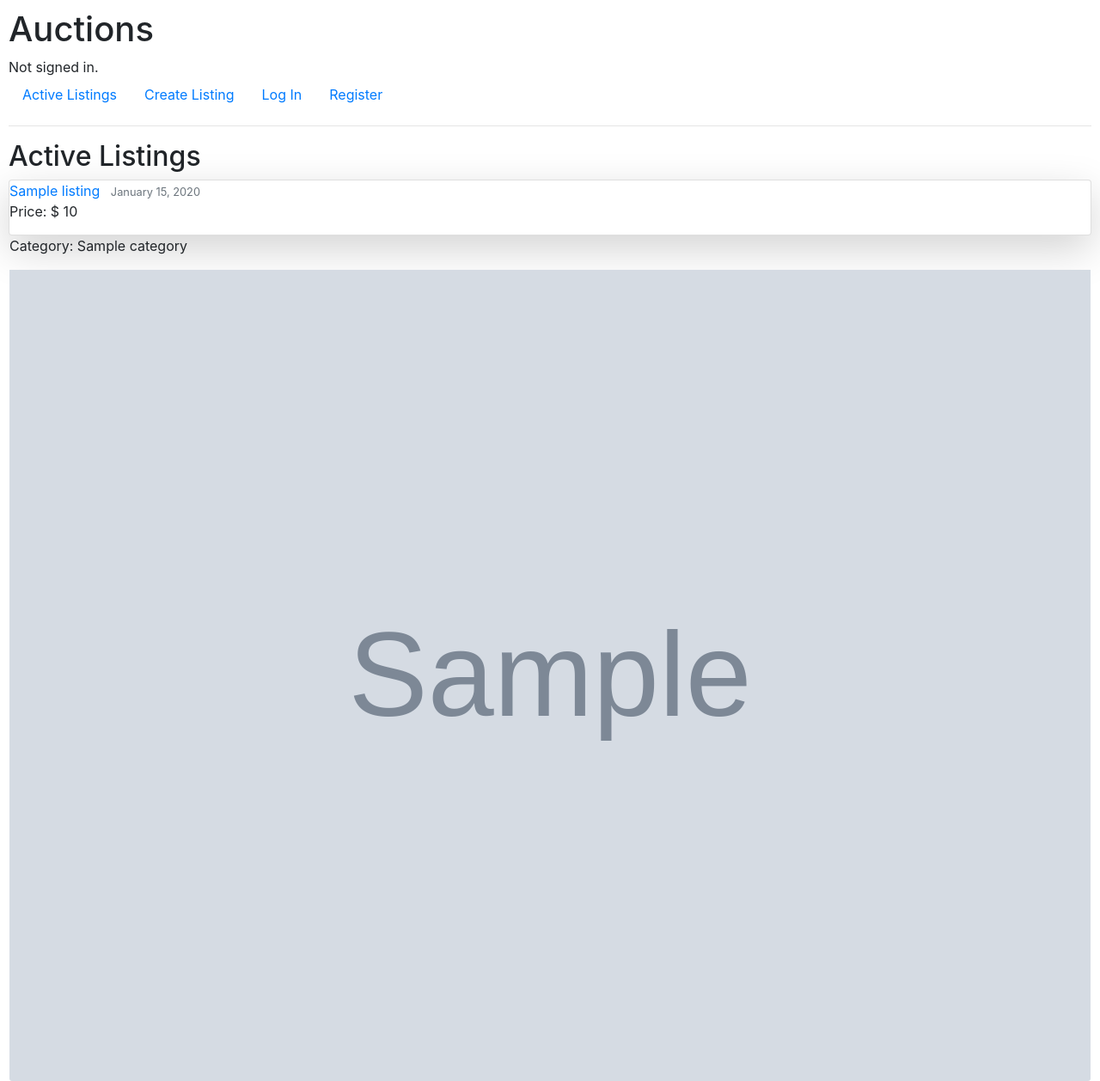
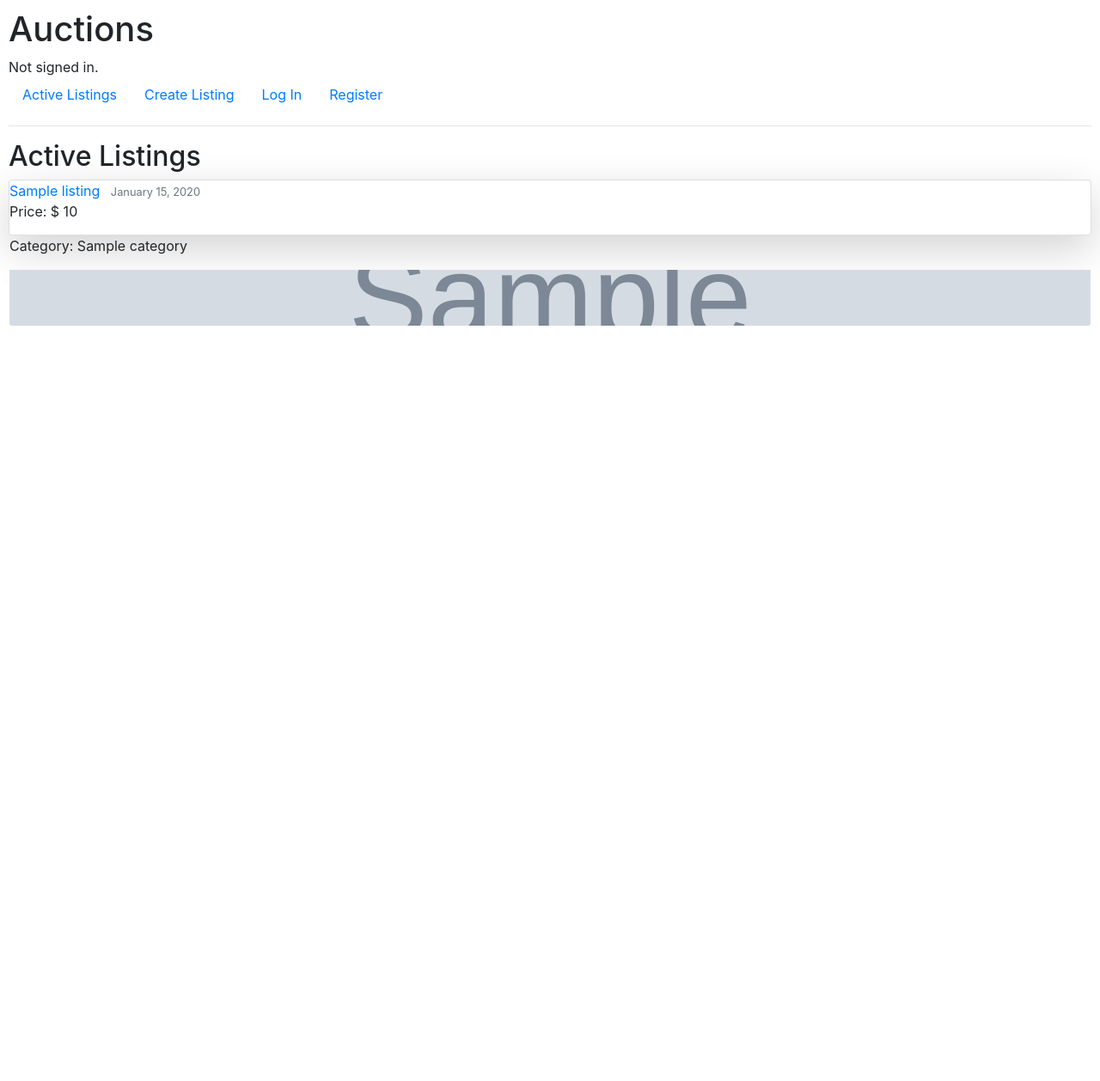
Before and after one commit to GretaRob/Auction, a Django app: template auctions/templates/auctions/index.html in a window 1280 px wide. Shown: the whole page at 86% size. After the commit the page ends 379 px from the top, so only its background shows below. Run offline with Django 3.2, Linux system fonts and the light colour scheme; the template is opened without the code that fills it: most values are stand-ins (such as "Sample title", 1, 10 or a date in 2020); grey boxes marked "Sample" are stand-in pictures; some libraries are stand-ins or nearby versions.

```diff
--- a/auctions/static/auctions/styles.css
+++ b/auctions/static/auctions/styles.css
@@ -8,3 +8,7 @@ article {
 .card {
   max-height: 65px;
 }
+
+img {
+  height: 65px;
+}
```
